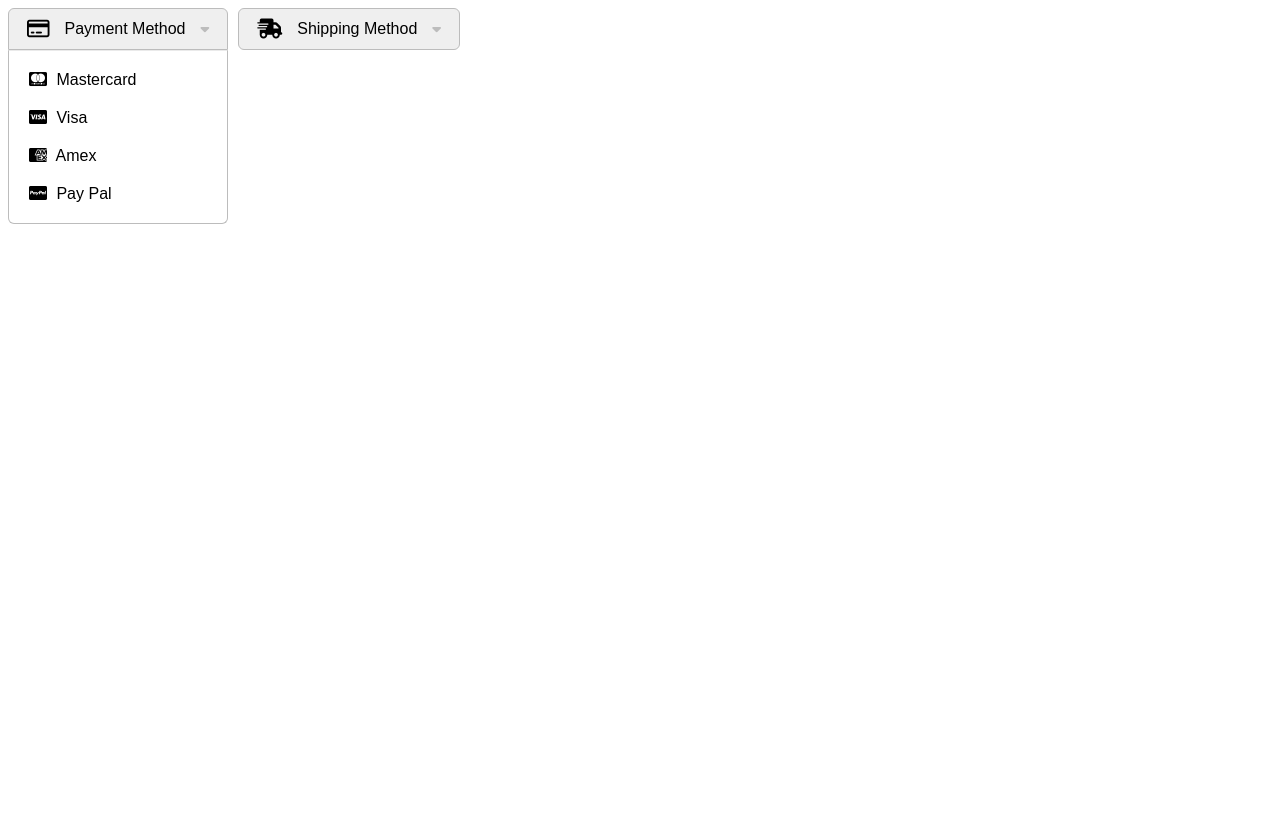
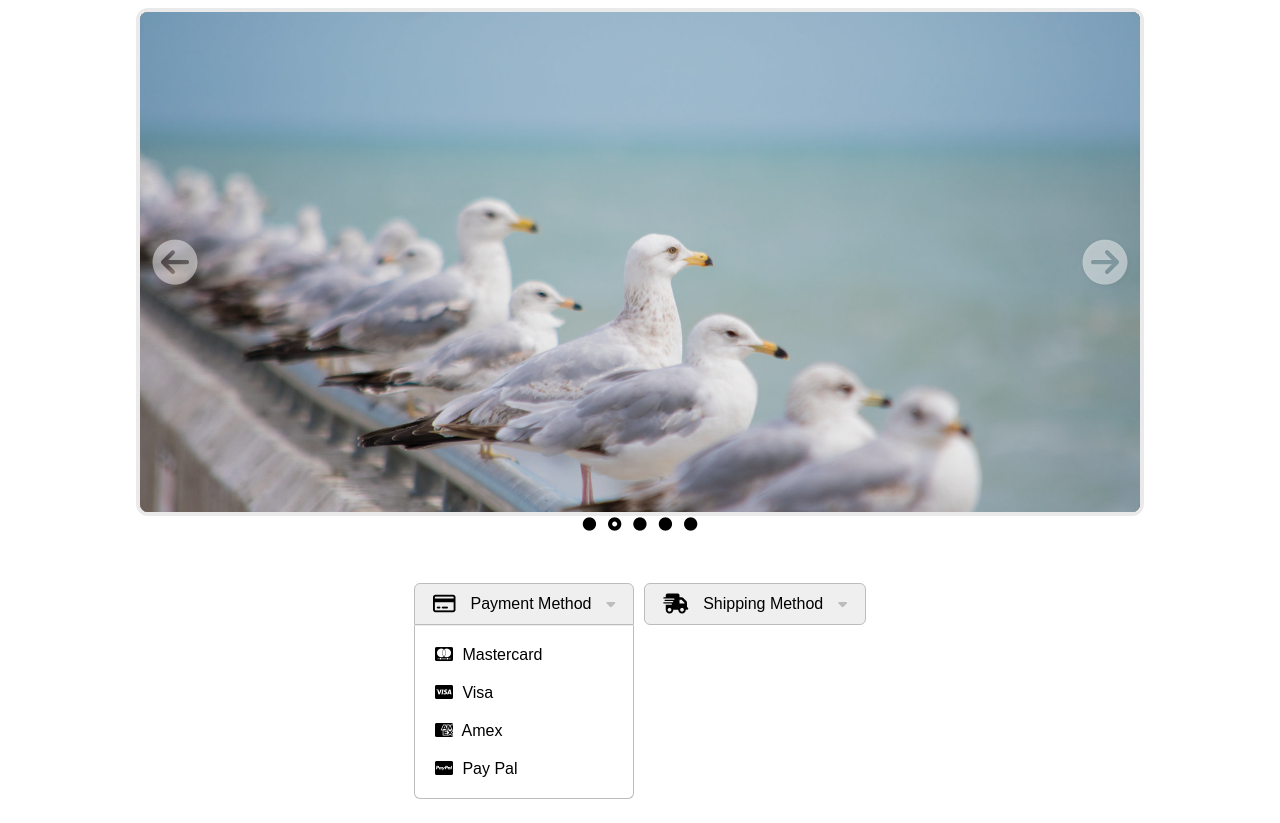
Before and after one commit to kysch13/odin-dynamic-ui, a plain HTML site: page index.html in a window 1280 px wide. Both pictures are taken after a click on the element "Payment Method". Before the commit the page ends 800 px from the top, so only its background shows below. Drawn offline with Linux system fonts and the light colour scheme.

Commit message:
Complete excercise

```diff
--- a/index.html
+++ b/index.html
@@ -9,6 +9,20 @@
     <script src="./scripts.js" defer></script>
 </head>
 <body>
+    <div id="slider">
+        <div id="slider-stage">
+            <button type="button" class="slider-control prev"><i class="fa-solid fa-circle-arrow-left"></i></button>
+            <div id="slides">
+                <div class="slide active"><img src="./slides/51205420486_e409259aac_h.jpg" alt=""></div>
+                <div class="slide"><img src="./slides/51241063502_4dd9ede33b_h.jpg" alt=""></div>
+                <div class="slide"><img src="./slides/51242828755_bd7fcfbf4d_h.jpg" alt=""></div>
+                <div class="slide"><img src="./slides/52661828506_80d140e16a_h.jpg" alt=""></div>
+                <div class="slide"><img src="./slides/52685978468_064ef50e7b_k.jpg" alt=""></div>
+            </div>
+            <button type="button" class="slider-control next"><i class="fa-solid fa-circle-arrow-right"></i></button>
+        </div>
+        <div id="slider-dots"></div>
+    </div>
     <div id="dropdowns">
         <div class="dropdown">
             <button type="button"><i class="fa-regular fa-credit-card"></i> Payment Method <i class="fa-solid fa-caret-down"></i></button>
--- a/scripts.js
+++ b/scripts.js
@@ -1,3 +1,95 @@
+// Slider
+const sliderElements = (function () {
+    const slider = document.getElementById('slider');
+    const stage = slider.querySelector('.slider-stage');
+    const slides = slider.querySelectorAll('#slides .slide');
+    const prev = slider.querySelector('.slider-control.prev');
+    const next = slider.querySelector('.slider-control.next');
+    const dots = slider.querySelector('#slider-dots');
+    return {slides, dots, prev, next};
+})();
+
+const slider = {
+    currentSlide: 0,
+    slides : sliderElements.slides,
+    _timer: '',
+    setActiveSlide: function (slideIndex) {
+        this.currentSlide = Number(slideIndex);
+        for (let i=0; i<this.slides.length; i++){
+            if (i === this.currentSlide) {
+                this.slides[i].classList.add('active');
+            } else {
+                this.slides[i].classList.remove('active');
+            }
+        }
+        this.renderDots();
+    },
+    prev: function () {
+        if (this.currentSlide > 0) {
+            this.currentSlide--;
+        } else {
+            this.currentSlide = Number(this.slides.length -1);
+        }
+        this.setActiveSlide(this.currentSlide);
+    },
+    next: function () {
+        if (this.currentSlide < (this.slides.length-1)) {
+            this.currentSlide++;
+        } else {
+            this.currentSlide = 0;
+        }
+        this.setActiveSlide(this.currentSlide);
+   },
+    autoSlide: function (time) {
+        clearInterval(this._timer);
+        this._timer = setInterval(() => {
+            slider.next();
+        }, time);
+    },
+    renderDots: function () {
+        sliderElements.dots.innerText = '';
+        for (let i =0; i<this.slides.length; i++) {
+            const dotBtn = document.createElement('button');
+            dotBtn.type = 'button';
+            dotBtn.dataset.index = i;
+            const dot = document.createElement('i');
+            dot.classList.add('fa-solid');
+            if (i === this.currentSlide) {
+                dot.classList.add('fa-circle-dot');
+            } else {
+                dot.classList.add('fa-circle');
+            }
+            dotBtn.appendChild(dot);
+            sliderElements.dots.appendChild(dotBtn);
+
+        }
+
+    }
+
+}
+
+slider.autoSlide(6000);
+slider.renderDots();
+
+
+const events = (function () {
+    // Event listeners for controls
+    sliderElements.prev.addEventListener('click', (e) => {
+        slider.autoSlide(6000);
+        slider.prev();
+    });
+    sliderElements.next.addEventListener('click', (e) => {
+        slider.autoSlide(6000);
+        slider.next();
+    });
+    sliderElements.dots.addEventListener('click', (e) => {
+        const index = e.target.dataset.index;
+        slider.autoSlide(6000);
+        slider.setActiveSlide(index);
+    })
+})();
+
+// Dropdowns
 const activateDropdown = (function () {
     const dropdowns = document.querySelectorAll('.dropdown');
     dropdowns.forEach((el) => {
--- a/styles.css
+++ b/styles.css
@@ -1,6 +1,89 @@
+#slider-stage {
+    width: 1000px;
+    height: 500px;
+    overflow: hidden;
+    margin: 0 auto;
+    border: 4px solid #eaeaea;
+    border-radius: 12px;
+    position: relative;
+}
+
+#slides {
+    display: flex;
+    max-height: 500px;
+    align-items: center;
+    position: relative;
+}
+
+.slide {
+    background-color: #eaeaea;
+    width: 1000px;
+    height: 500px;
+    display: flex;
+    justify-content: center;
+    align-items: center;
+    position: absolute;
+    left: 0;
+    top: 0;
+}
+
+.slide img {max-width: 100%;}
+
+.slide.active {
+    z-index: 2;
+}
+
+
+.slider-control {
+    position: absolute;
+    top: 50%;
+    width: 50px;
+    height: 50px;
+    margin-top: -25px;
+    font-size: 45px;
+    display: flex;
+    align-items: center;
+    justify-content: center;
+    background: none;
+    border: none;
+    color: #fff7;
+    filter: drop-shadow(1px 1px 2px #3333);
+    cursor: pointer;
+    z-index: 99;
+}
+
+.slider-control:hover {
+    color: #ffffff;
+}
+
+.slider-control.prev {
+    left: 10px;
+}
+
+.slider-control.next {
+    right: 10px;
+}
+
+#slider-dots {
+    display: flex;
+    justify-content: center;
+}
+
+#slider-dots button {
+    background:none;
+    border: none;
+    cursor: pointer;
+}
+
+#slider-dots button i {
+    pointer-events: none;
+}
+
 #dropdowns {
     display: flex;
     gap: 10px;
+    justify-content: center;
+    margin-top: 50px;
 }
 
 .dropdown {
```
Also changed, not shown: slides/51205420486_e409259aac_h.jpg (added), slides/51241063502_4dd9ede33b_h.jpg (added), slides/51242828755_bd7fcfbf4d_h.jpg (added), slides/52661828506_80d140e16a_h.jpg (added), slides/52685978468_064ef50e7b_k.jpg (added).
